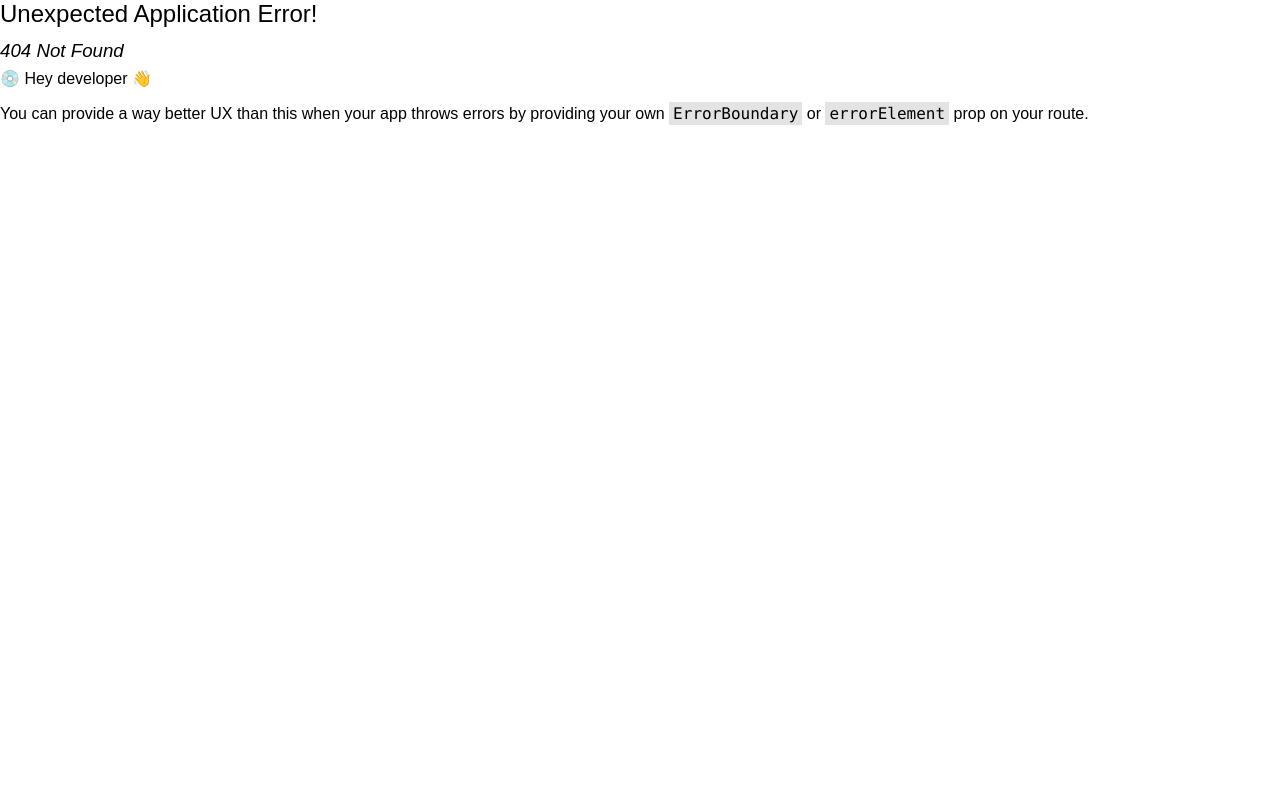
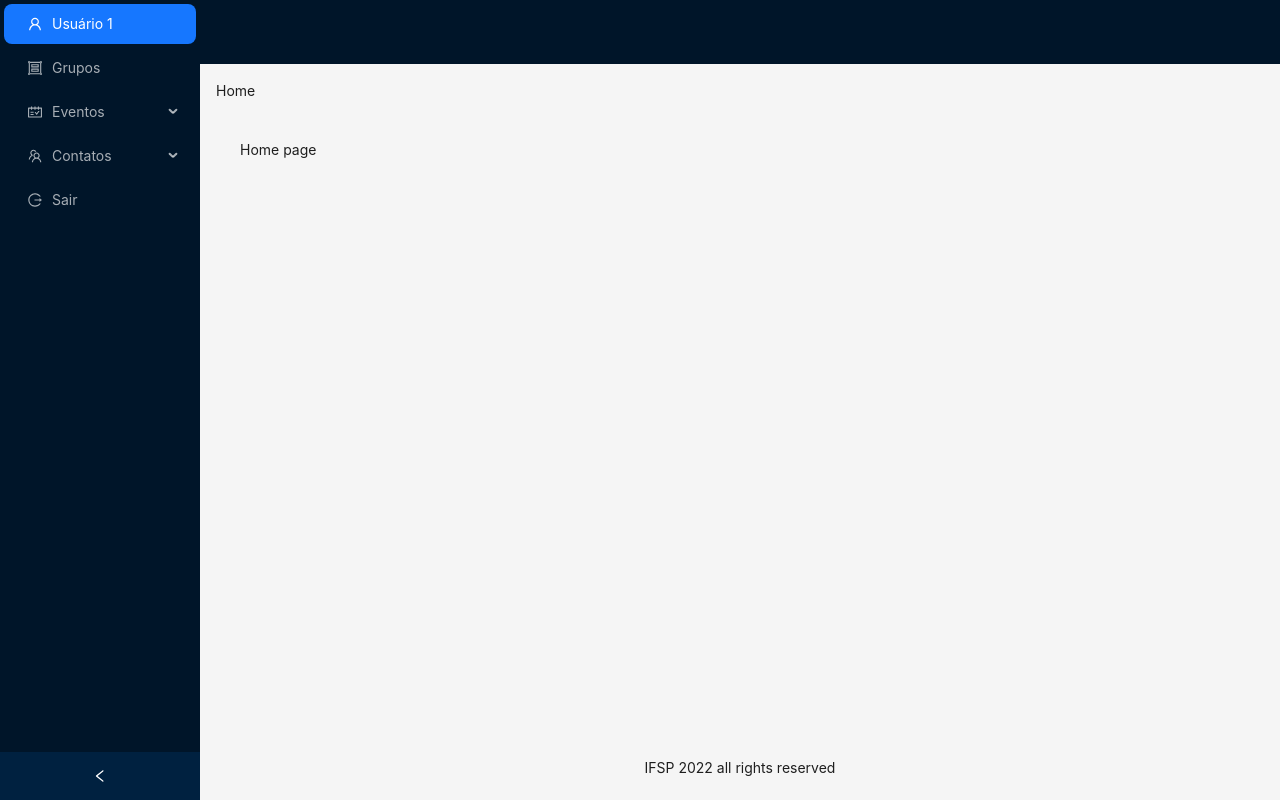
Before and after one commit to 1Prestes/personal-agenda, a React (Create React App) app: page /home in a window 1280 px wide. Before the commit this address had no page. Built offline with nearby package versions, Linux system fonts and the light colour scheme.

Commit message:
feat: add sidebar home page

```diff
--- a/src/Router.tsx
+++ b/src/Router.tsx
@@ -3,6 +3,7 @@ import {
 } from "react-router-dom";
 
 import { SignIn } from './pages/SignIn';
+import { Home } from "./pages/Home";
 
 export const Router = createBrowserRouter([
   {
@@ -11,4 +12,10 @@ export const Router = createBrowserRouter([
       <SignIn />
     ),
   },
+  {
+    path: "/home",
+    element: (
+      <Home />
+    ),
+  },
 ]);
--- /dev/null
+++ b/src/pages/Home/index.tsx
@@ -0,0 +1,67 @@
+import React, { useState } from 'react';
+import {
+  GroupOutlined,
+  LogoutOutlined,
+  ScheduleOutlined,
+  TeamOutlined,
+  UserOutlined,
+} from '@ant-design/icons';
+import { MenuProps } from 'antd';
+import { Breadcrumb, Layout, Menu } from 'antd';
+
+const { Header, Content, Footer, Sider } = Layout;
+
+type MenuItem = Required<MenuProps>['items'][number];
+
+function getItem(
+  label: React.ReactNode,
+  key: React.Key,
+  icon?: React.ReactNode,
+  children?: MenuItem[],
+): MenuItem {
+  return {
+    key,
+    icon,
+    children,
+    label,
+  } as MenuItem;
+}
+
+const items: MenuItem[] = [
+  getItem('Usuário 1', '1', <UserOutlined />),
+  getItem('Grupos', '2', <GroupOutlined />),
+  getItem('Eventos', 'sub1', <ScheduleOutlined />, [
+    getItem('Listar', '3'),
+    getItem('Novo', '4'),
+  ]),
+  getItem('Contatos', 'sub2', <TeamOutlined />, [
+    getItem('Listar', '6'),
+    getItem('Novo', '8')
+  ]),
+  getItem('Sair', '9', <LogoutOutlined />),
+];
+
+export const Home: React.FC = () => {
+  const [collapsed, setCollapsed] = useState(false);
+
+  return (
+    <Layout style={{ minHeight: '100vh' }}>
+      <Sider collapsible collapsed={collapsed} onCollapse={(value) => setCollapsed(value)}>
+        <div className="logo" />
+        <Menu theme="dark" defaultSelectedKeys={['1']} mode="inline" items={items} />
+      </Sider>
+      < Layout className="site-layout" >
+        <Header className="site-layout-background" style={{ padding: 0 }} />
+        < Content style={{ margin: '0 16px' }}>
+          <Breadcrumb style={{ margin: '16px 0' }}>
+            <Breadcrumb.Item>Home </Breadcrumb.Item>
+          </Breadcrumb>
+          <div className="site-layout-background" style={{ padding: 24, minHeight: 360 }}>
+            Home page
+          </div>
+        </Content>
+        <Footer style={{ textAlign: 'center' }}> IFSP {new Date().getFullYear()} all rights reserved </Footer>
+      </Layout>
+    </Layout>
+  );
+};
```
